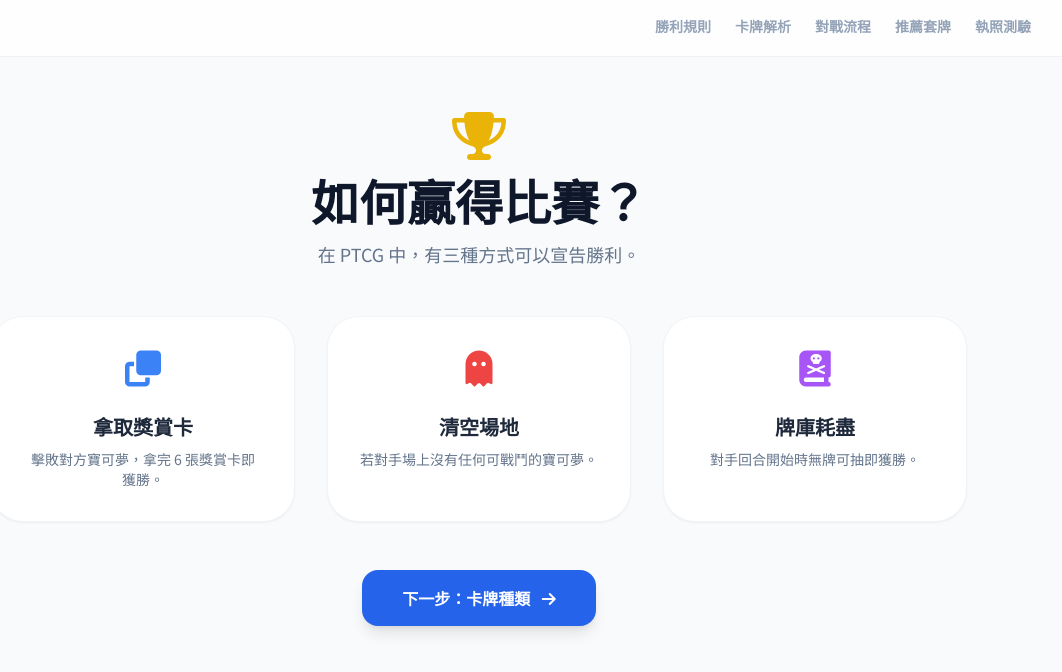
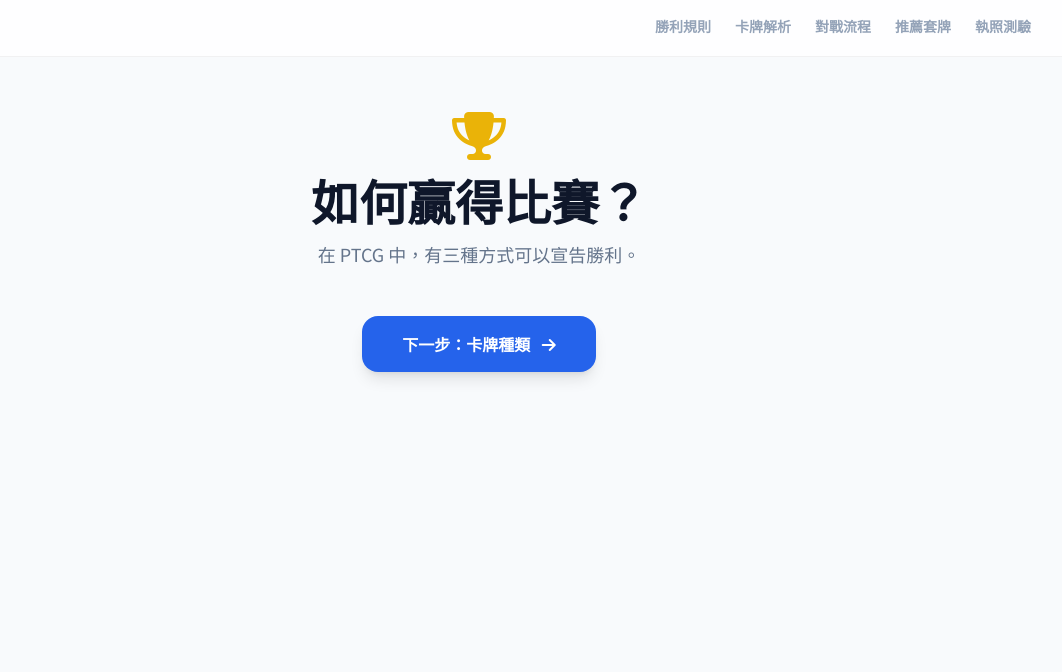
Before and after one commit to cookie560/test2, a plain HTML site: page index.html in a window 1280 px wide. Shown: the whole page, without its empty margins (161-1223 px from the left). Drawn offline with nearby package versions, Linux system fonts and the light colour scheme.

Commit message:
Update index.html

```diff
--- a/index.html
+++ b/index.html
@@ -42,22 +42,7 @@
                 <h1 class="text-5xl font-black text-slate-900 mb-4">如何贏得比賽？</h1>
                 <p class="text-slate-500 text-lg">在 PTCG 中，有三種方式可以宣告勝利。</p>
             </div>
-            <div class="grid md:grid-cols-3 gap-8">
-                <div class="ptcg-card bg-white p-8 rounded-[2rem] shadow-sm border border-slate-100 text-center">
-                    <i class="fas fa-clone text-4xl text-blue-500 mb-6"></i>
-                    <h3 class="font-bold text-xl mb-2">拿取獎賞卡</h3>
-                    <p class="text-slate-500 text-sm">擊敗對方寶可夢，拿完 6 張獎賞卡即獲勝。</p>
-                </div>
-                <div class="ptcg-card bg-white p-8 rounded-[2rem] shadow-sm border border-slate-100 text-center">
-                    <i class="fas fa-ghost text-4xl text-red-500 mb-6"></i>
-                    <h3 class="font-bold text-xl mb-2">清空場地</h3>
-                    <p class="text-slate-500 text-sm">若對手場上沒有任何可戰鬥的寶可夢。</p>
-                </div>
-                <div class="ptcg-card bg-white p-8 rounded-[2rem] shadow-sm border border-slate-100 text-center">
-                    <i class="fas fa-book-dead text-4xl text-purple-500 mb-6"></i>
-                    <h3 class="font-bold text-xl mb-2">牌庫耗盡</h3>
-                    <p class="text-slate-500 text-sm">對手回合開始時無牌可抽即獲勝。</p>
-                </div>
+
             </div>
             <div class="mt-12 text-center"><button onclick="showPage(2)" class="bg-blue-600 text-white px-10 py-4 rounded-2xl font-bold shadow-lg hover:bg-blue-700 transition">下一步：卡牌種類 <i class="fas fa-arrow-right ml-2"></i></button></div>
         </section>
```
